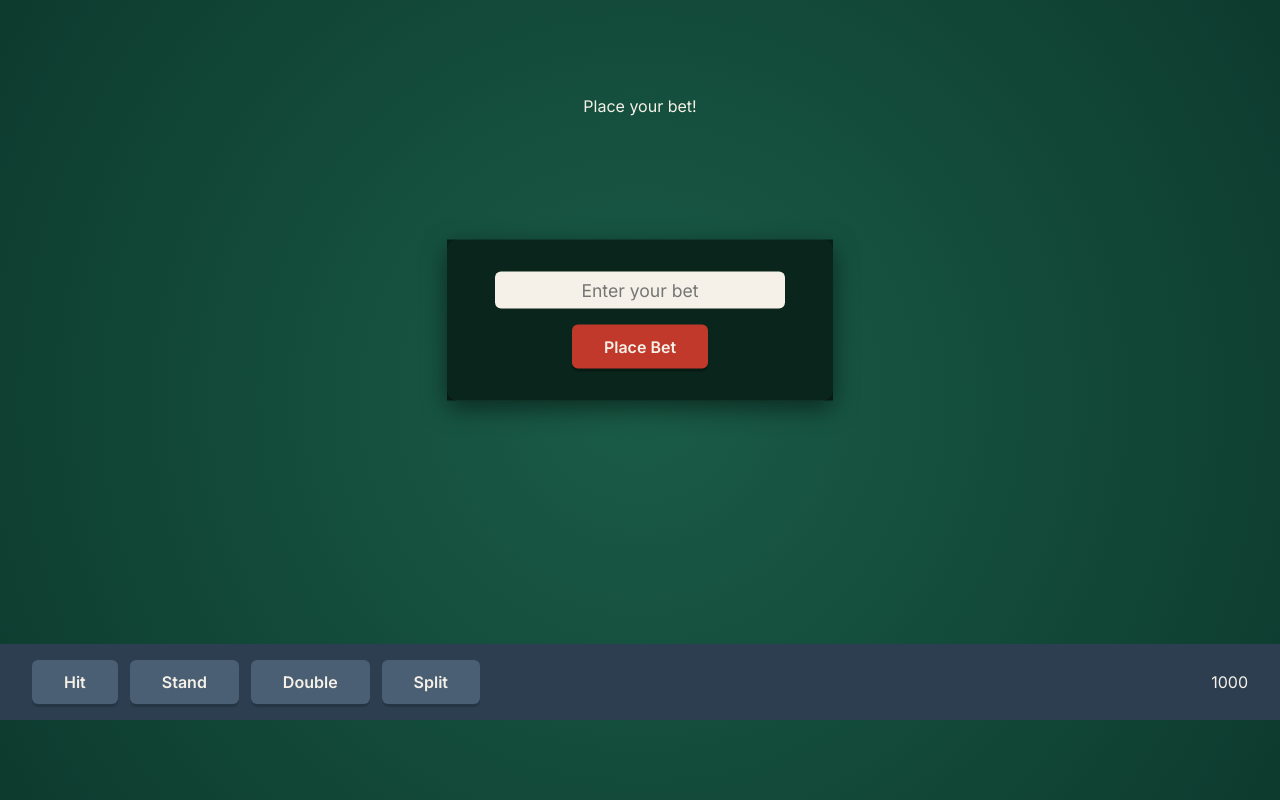
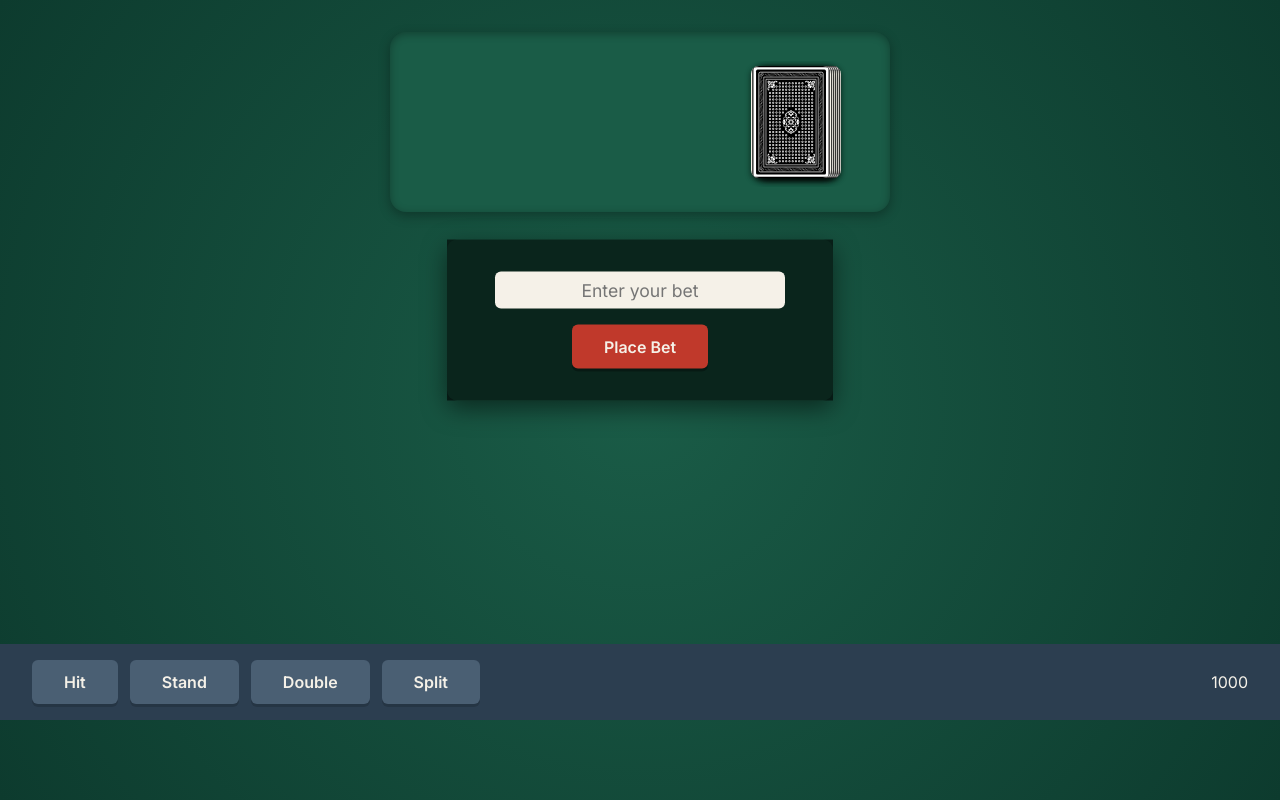
Before and after one commit to chrisfox9158/blackjack-table, a Flask app: page / in a window 1280 px wide. Shown: the part 80-880 px from the top of the page. Run offline with Flask 3, Linux system fonts and the light colour scheme; data that the repository does not hold is empty.

Commit message:
Add shoe (static card-back stack) and dealer-area holder panel

```diff
--- a/static/script.js
+++ b/static/script.js
@@ -20,6 +20,7 @@ function renderAll(data) {
     updateActionButtons(data);
     updatePlayAgain(data);
     renderHands(data);
+    renderShoe();
 
     const dealerCards = getDealerCardsArray(data.dealer_state);
     renderCards(dealerCards, document.getElementById("dealer-cards"));
@@ -102,6 +103,13 @@ function renderHands(data) {
 
         handsContainer.appendChild(handGroupDiv);
     }
+}
+
+// Shoe rendering
+function renderShoe() {
+    const shoeContainer = document.getElementById("shoe");
+    const shoeCards = Array(6).fill({ fragmentId: "back" });
+    renderCards(shoeCards, shoeContainer);
 }
 
 // Card name translator for SVG assets
--- a/static/style.css
+++ b/static/style.css
@@ -62,7 +62,24 @@ header {
     display: flex;
     flex-direction: row;
     align-items: center;
+    justify-content: space-between;
     gap: 3rem;
+    background-color: var(--felt-light);
+    border-radius: 16px;
+    padding: 2rem 3rem;
+    min-height: 180px;
+    min-width: 500px;
+    box-shadow: inset 0 2px 8px rgba(0, 0, 0, 0.3), 0 4px 12px rgba(0, 0, 0, 0.3);
+}
+
+#shoe {
+    display: flex;
+    flex-direction: row-reverse;
+    padding-right: 0.7rem;
+}
+
+#shoe .card:not(:first-child) {
+    margin-right: -82px;
 }
 
 /* PLAYER CONFIGURATIONS */
--- a/templates/index.html
+++ b/templates/index.html
@@ -12,8 +12,8 @@
         <div id="table">
             <div id="dealer-area">
                 <div id="dealer-cards" class="cards"></div>
+                <div id="shoe"></div>
             </div>
-            <div id="shoe"></div>
             <div id="insurance-banner"></div>
             <div id="message-banner"></div>
             <div id="play-again-option">
```
